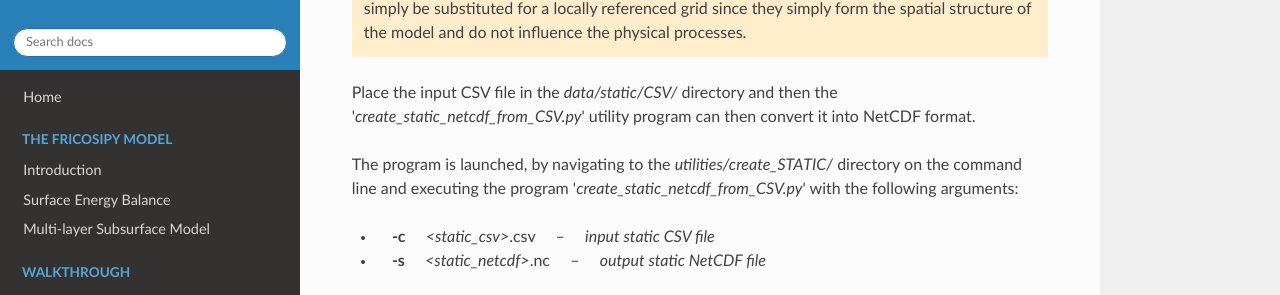
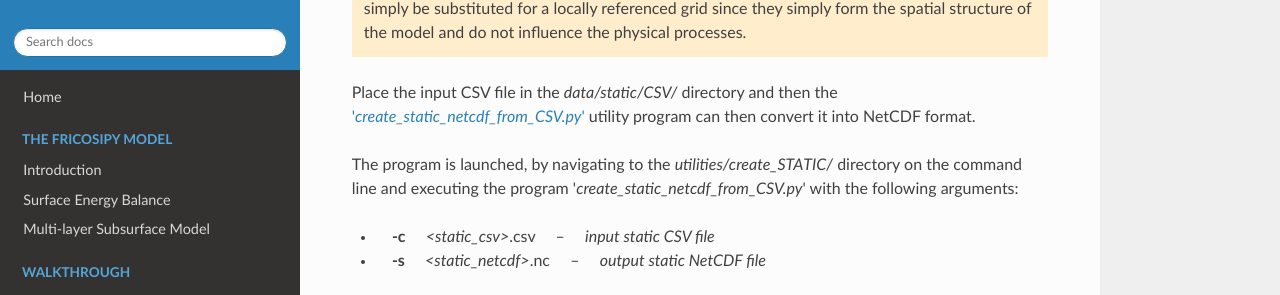
Before and after one commit to MarcusGastaldello/FRICOSIPY, an MkDocs documentation site: the page built from docs/model_input_files.md, in a window 1280 px wide and 900 px high, scrolled down 1294 px. Shown: the part 175-470 px from the top of the window. Built offline with MkDocs 1.6.1, drawn with Linux system fonts in a browser that asks for light colours; nearby versions of some CDN libraries; part of the change alters nothing that is shown.

```diff
--- a/docs/model_input_files.md
+++ b/docs/model_input_files.md
@@ -51,7 +51,7 @@ An exemplar static CSV would have the following format:
 !!! attention
     FRICOSIPY requires a standard rectilinear grid. However, the northing and easting values can simply be substituted for a locally referenced grid since they simply form the spatial structure of the model and do not influence the physical processes.
 
-Place the input CSV file in the *data/static/CSV/* directory and then the '*create_static_netcdf_from_CSV.py*' utility program can then convert it into NetCDF format.
+Place the input CSV file in the *data/static/CSV/* directory and then the ['*create_static_netcdf_from_CSV.py*'](https://github.com/MarcusGastaldello/FRICOSIPY/tree/main/utilities/create_STATIC/create_static_netcdf_from_CSV.py) utility program can then convert it into NetCDF format.
 
 The program is launched, by navigating to the *utilities/create_STATIC/* directory on the command line and executing the program '*create_static_netcdf_from_CSV.py*' with the following arguments:
 
```
